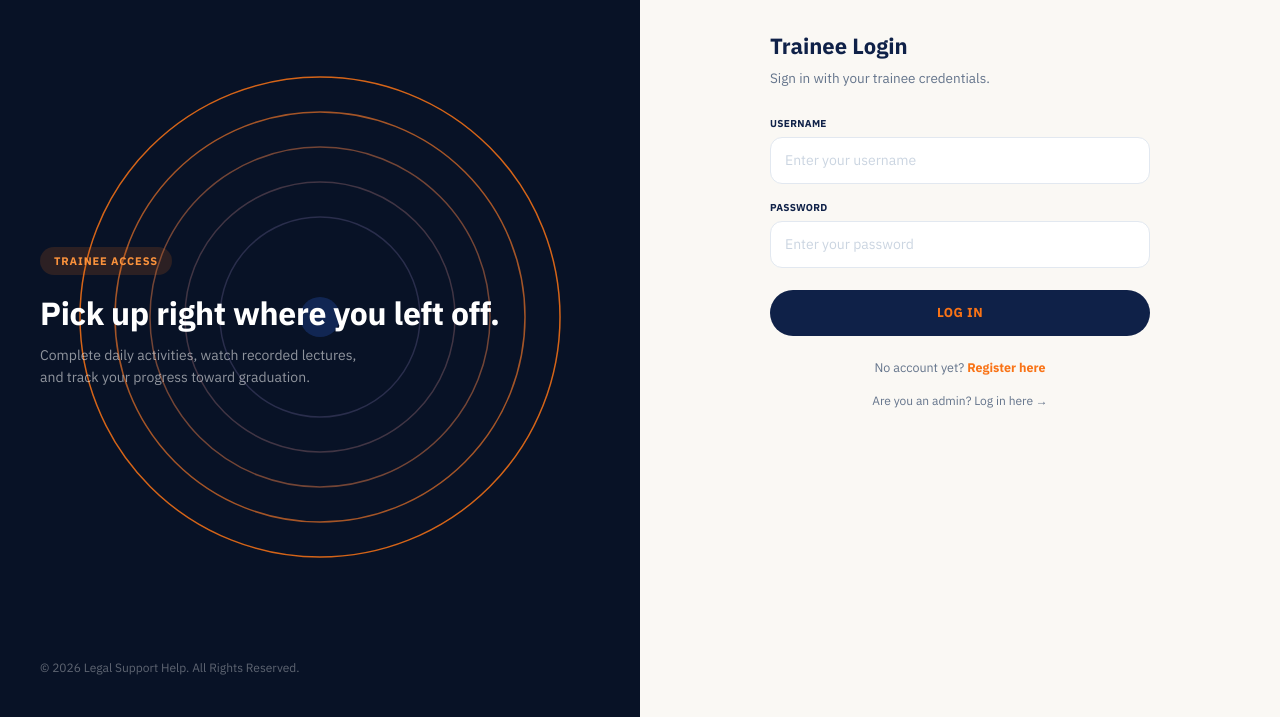
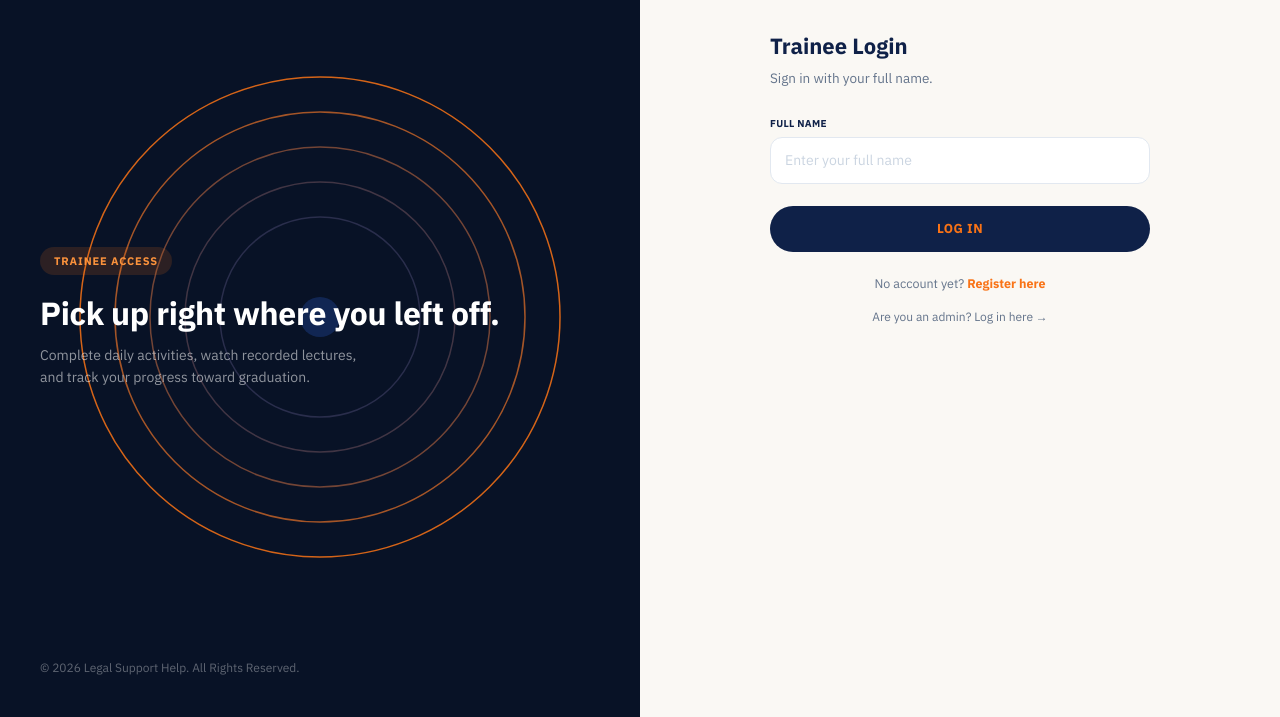
Before and after one commit to team-litigation-lab/Training-Portal, a plain HTML site: page trainee-login.html in a window 1280 px wide. Shown: the part 83-800 px from the top of the page. Drawn offline with nearby package versions, Linux system fonts and the light colour scheme; no server answers.

Commit message:
Update trainee-login.html

```diff
--- a/trainee-login.html
+++ b/trainee-login.html
@@ -128,12 +128,11 @@
                 <span>Legal Support Help</span>
             </div>
             <h2>Trainee Login</h2>
-            <p class="sub">Sign in with your trainee credentials.</p>
+            <p class="sub">Sign in with your full name.</p>
 
             <div id="auth-form-content">
                 <div id="auth-login-msg" class="auth-msg"></div>
-                <div class="field"><label>Username</label><input type="text" id="login-username" autocomplete="off" placeholder="Enter your username"></div>
-                <div class="field"><label>Password</label><input type="password" id="login-password" autocomplete="off" placeholder="Enter your password"></div>
+                <div class="field"><label>Full Name</label><input type="text" id="login-fullname" autocomplete="off" placeholder="Enter your full name"></div>
                 <button class="auth-submit" onclick="attemptLogin()">Log In</button>
 
                 <div class="auth-switch">No account yet? <a href="/registration.html">Register here</a></div>
```
